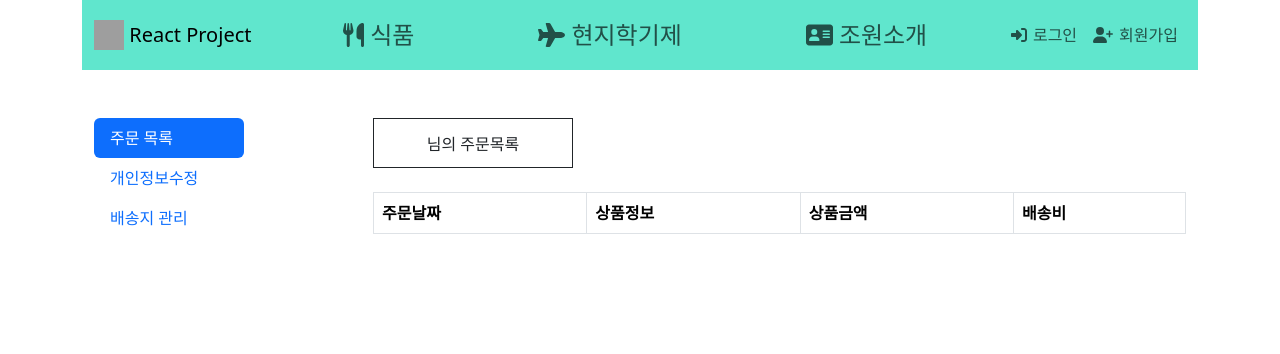
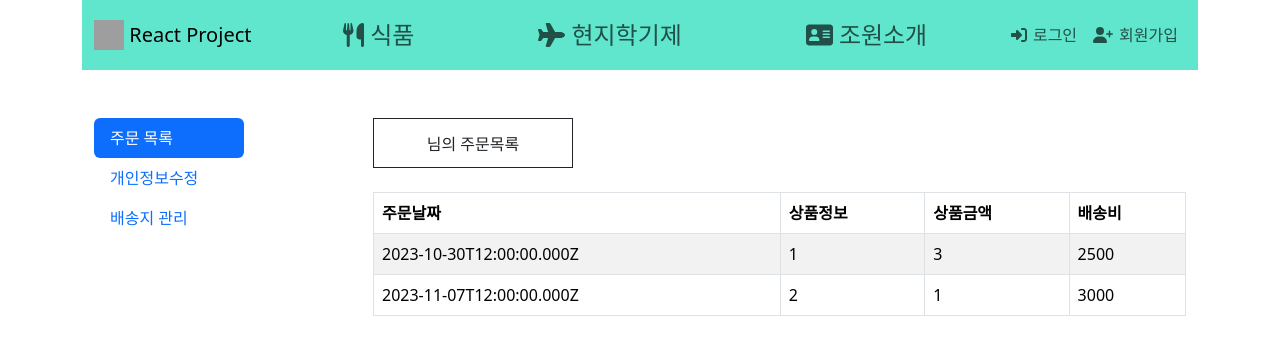
Before and after one commit to react-project-team4/ReactProjectTeam4, a React (Create React App) app: page / in a window 1280 px wide. Shown: the top 354 px of the page. Built offline with nearby package versions, Linux system fonts and the light colour scheme; data requests are answered from the project's data file; grey boxes are pictures that could not be loaded.

Commit message:
merge commit

```diff
--- a/db.json
+++ b/db.json
@@ -44,7 +44,9 @@
     "productId":"1",
     "content":"댓글내용"
   },
-  "orders": {
+  "orders": [
+
+    {
       "oderId":"1",
       "productId":"1",
       "userId":"1234",
@@ -52,6 +54,16 @@
       "productQuantity":"3",
       "shippingCost":"2500",
       "orderDate": "2023-10-30T12:00:00.000Z"
+    },
+    {
+      "oderId":"2",
+      "productId":"2",
+      "userId":"1234",
+      "address":"대구광역시 달성군 다사읍 서재로 11길 11",
+      "productQuantity":"1",
+      "shippingCost":"3000",
+      "orderDate": "2023-11-07T12:00:00.000Z"
     }
+  ]
 
 }
--- a/src/components/MypageComponents/CreateAddressModal.js
+++ b/src/components/MypageComponents/CreateAddressModal.js
@@ -1,13 +1,32 @@
-import React, { useState } from 'react';
+import React, { useState, useEffect } from 'react';
 import Button from 'react-bootstrap/Button';
 import Form from 'react-bootstrap/Form';
 import Modal from 'react-bootstrap/Modal';
 
 
+
+
 function CreateAddressModal() {
   const [show, setShow] = useState(false);
+  const [newAddress, setNewAddress] = useState({
+    addressId:"",
+    addressName:"",
+    address:""
+});
 
-  const handleClose = () => setShow(false);
+const handleInputChange = (e) => {
+  const { name, value } = e.target;
+  setNewAddress((prevAddress) => ({
+    ...prevAddress,
+    [name]: value,
+  }));
+};
+
+
+  const handleClose = () => {
+    console.log(newAddress)
+    setShow(false);
+  }
   const handleShow = () => setShow(true);
 
   return (
@@ -26,6 +45,9 @@ function CreateAddressModal() {
               <Form.Label>배송지 이름</Form.Label>
               <Form.Control
                 type="text"
+                name='addressName'
+                value={newAddress.addressName}
+                onChange={handleInputChange}
                 autoFocus
               />
             </Form.Group>
@@ -34,7 +56,13 @@ function CreateAddressModal() {
               controlId="exampleForm.ControlTextarea1"
             >
               <Form.Label>상세 주소</Form.Label>
-              <Form.Control as="textarea" rows={3} />
+              <Form.Control
+                as="textarea"
+                rows={3}
+                name='address'
+                value={newAddress.address}
+                onChange={handleInputChange}
+              />
             </Form.Group>
           </Form>
 
@@ -50,7 +78,7 @@ function CreateAddressModal() {
           <Button variant="secondary" onClick={handleClose}>
             취소
           </Button>
-          <Button variant="primary" onClick={handleClose}>
+          <Button variant="primary" onClick>
             저장
           </Button>
         </Modal.Footer>
--- a/src/components/MypageComponents/MyPageEditPrivacy.js
+++ b/src/components/MypageComponents/MyPageEditPrivacy.js
@@ -1,6 +1,11 @@
 const MyPageEditPrivacy = () => {
     return(
         <>
+        <label>닉네임</label><input type="text"></input><br/>
+        <label>이메일</label><input type="text"></input><br/>
+        <label>비번</label><input type="text"></input><br/>
+        <label>휴대폰</label><input type="text"></input><br/>
+        <button>변경</button>
         </>
     )
 }
--- a/src/components/MypageComponents/MyPageOrderList.js
+++ b/src/components/MypageComponents/MyPageOrderList.js
@@ -1,10 +1,38 @@
+import React, { useEffect, useState } from "react";
 import { Table } from 'react-bootstrap';
 import styles from "../../css/MyPageCss/MyPageOrderList.module.css";
 
 const MyPageOrderList = () => {
+    const [orders, setOrders] = useState(null); // 초기값을 빈 배열로 설정
+
+    useEffect(() => {
+        fetch("http://localhost:3100/orders")
+            .then((response) => response.json())
+            .then((data) => {
+                setOrders(data);
+            });
+    }, []);
+
+    if (orders == null) {
+        return <div>Loading...</div>;
+      }
+
+    // 주문 목록을 표시하기 위해 orders 객체의 내부 데이터에 접근
+    const orderList = orders.map((order, index) => (
+
+
+
+        <tr key={index}>
+            <td>{order.orderDate}</td>
+            <td>{order.productId}</td>
+            <td>{order.productQuantity}</td>
+            <td>{order.shippingCost}</td>
+        </tr>
+    ));
+
     return (
         <>
-            <div className={styles.clientNameSection}>님의 주문목록</div>
+            <div className={styles.clientNameSection}>{orders.userId}님의 주문목록</div>
             <br />
             <Table striped bordered hover>
                 <thead>
@@ -16,7 +44,7 @@ const MyPageOrderList = () => {
                     </tr>
                 </thead>
                 <tbody>
-
+                    {orderList}
                 </tbody>
             </Table>
         </>
```
Lines whose indentation alone changed are shown as unchanged.
